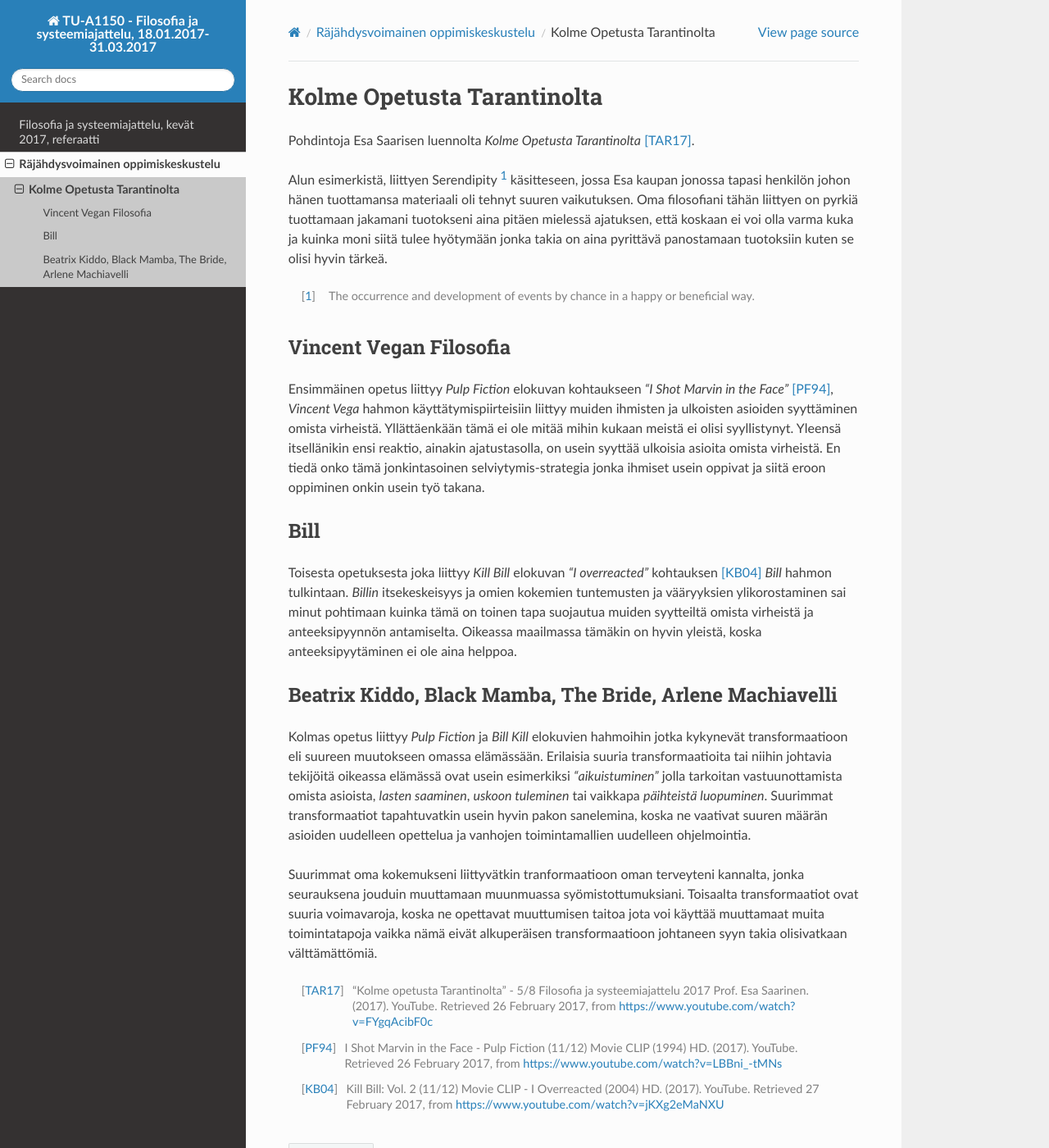
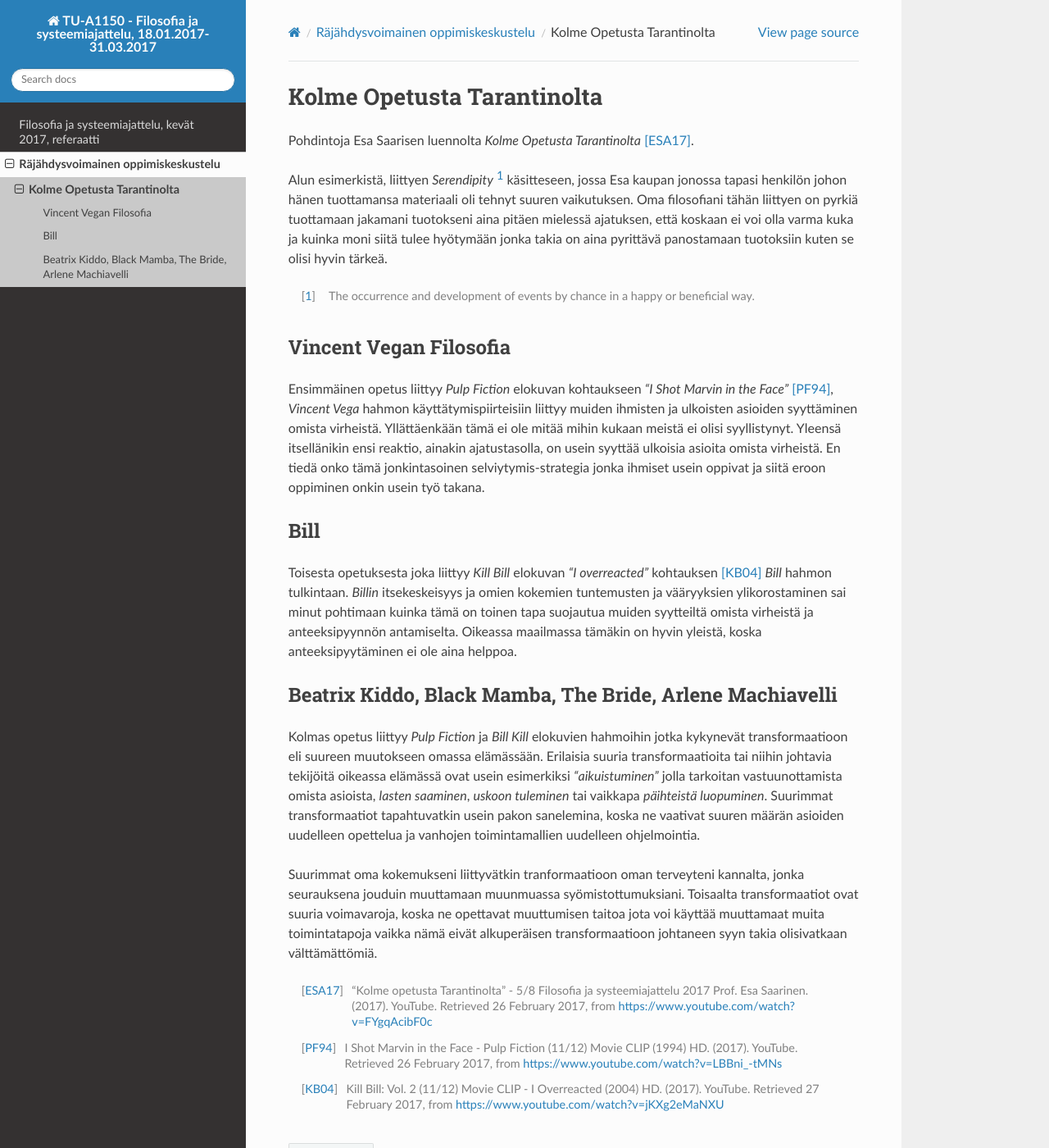
Before and after one commit to jaantollander/Filosofia-ja-Systeemiajattelu, a Sphinx documentation site: the page built from docs/oppimiskeskustelu/kolme_opetusta_tarantinolta.rst, in a window 1280 px wide and 1400 px high. Shown: the whole window at 82% size. Built offline with Sphinx 7.4.7 and the Read the Docs theme 2.0.0, drawn with Linux system fonts in a browser that asks for light colours; the version number could not be read and is left out.

Commit message:
kolme opetusta tarantinolta

```diff
--- a/docs/oppimiskeskustelu/kolme_opetusta_tarantinolta.rst
+++ b/docs/oppimiskeskustelu/kolme_opetusta_tarantinolta.rst
@@ -1,13 +1,10 @@
 Kolme Opetusta Tarantinolta
 ===========================
-Pohdintoja Esa Saarisen luennolta *Kolme Opetusta Tarantinolta* [TAR17]_.
+Pohdintoja Esa Saarisen luennolta *Kolme Opetusta Tarantinolta* [ESA17]_.
 
-
-Alun esimerkistä, liittyen Serendipity [#]_ käsitteseen, jossa Esa kaupan jonossa tapasi henkilön johon hänen tuottamansa materiaali oli tehnyt suuren vaikutuksen. Oma filosofiani tähän liittyen on pyrkiä tuottamaan jakamani tuotokseni aina pitäen mielessä ajatuksen, että koskaan ei voi olla varma kuka ja kuinka moni siitä tulee hyötymään jonka takia on aina pyrittävä panostamaan tuotoksiin kuten se olisi hyvin tärkeä.
-
+Alun esimerkistä, liittyen *Serendipity* [#]_ käsitteseen, jossa Esa kaupan jonossa tapasi henkilön johon hänen tuottamansa materiaali oli tehnyt suuren vaikutuksen. Oma filosofiani tähän liittyen on pyrkiä tuottamaan jakamani tuotokseni aina pitäen mielessä ajatuksen, että koskaan ei voi olla varma kuka ja kuinka moni siitä tulee hyötymään jonka takia on aina pyrittävä panostamaan tuotoksiin kuten se olisi hyvin tärkeä.
 
 .. [#] The occurrence and development of events by chance in a happy or beneficial way.
-
 
 
 Vincent Vegan Filosofia
@@ -22,12 +19,12 @@
 
 Beatrix Kiddo, Black Mamba, The Bride, Arlene Machiavelli
 ---------------------------------------------------------
-Kolmas opetus liittyy *Pulp Fiction* ja *Bill Kill* elokuvien hahmoihin jotka kykynevät transformaatioon eli suureen muutokseen omassa elämässään. Erilaisia suuria transformaatioita tai niihin johtavia tekijöitä oikeassa elämässä ovat usein esimerkiksi *"aikuistuminen"* jolla tarkoitan vastuunottamista omista asioista, *lasten saaminen*, *uskoon tuleminen* tai vaikkapa *päihteistä luopuminen*. Suurimmat transformaatiot tapahtuvatkin usein hyvin pakon sanelemina, koska ne vaativat suuren määrän asioiden uudelleen opettelua ja vanhojen toimintamallien uudelleen ohjelmointia.
+Kolmas opetus liittyy *Pulp Fiction* ja *Bill Kill* elokuvien hahmoihin jotka kykynevät transformaatioon eli suureen muutokseen omassa elämässään. Erilaisia suuria transformaatioita tai niihin johtavia tekijöitä oikeassa elämässä ovat usein esimerkiksi *"aikuistuminen"* jolla tarkoitan vastuunottamista omista asioista, *lasten saaminen*, *uskoon tuleminen* tai vaikkapa *päihteistä luopuminen*. Suurimmat transformaatiot tapahtuvatkin usein pakon sanelemina, koska ne vaativat suuren määrän asioiden uudelleen opettelua ja vanhojen toimintamallien uudelleen ohjelmointia.
 
 Suurimmat oma kokemukseni liittyvätkin tranformaatioon oman terveyteni kannalta, jonka seurauksena jouduin muuttamaan muunmuassa syömistottumuksiani. Toisaalta transformaatiot ovat suuria voimavaroja, koska ne opettavat muuttumisen taitoa jota voi käyttää muuttamaat muita toimintatapoja vaikka nämä eivät alkuperäisen transformaatioon johtaneen syyn takia olisivatkaan välttämättömiä.
 
 
 
-.. [TAR17] "Kolme opetusta Tarantinolta" - 5/8 Filosofia ja systeemiajattelu 2017 Prof. Esa Saarinen. (2017). YouTube. Retrieved 26 February 2017, from https://www.youtube.com/watch?v=FYgqAcibF0c
+.. [ESA17] "Kolme opetusta Tarantinolta" - 5/8 Filosofia ja systeemiajattelu 2017 Prof. Esa Saarinen. (2017). YouTube. Retrieved 26 February 2017, from https://www.youtube.com/watch?v=FYgqAcibF0c
 .. [PF94] I Shot Marvin in the Face - Pulp Fiction (11/12) Movie CLIP (1994) HD. (2017). YouTube. Retrieved 26 February 2017, from https://www.youtube.com/watch?v=LBBni_-tMNs
 .. [KB04] Kill Bill: Vol. 2 (11/12) Movie CLIP - I Overreacted (2004) HD. (2017). YouTube. Retrieved 27 February 2017, from https://www.youtube.com/watch?v=jKXg2eMaNXU
```
